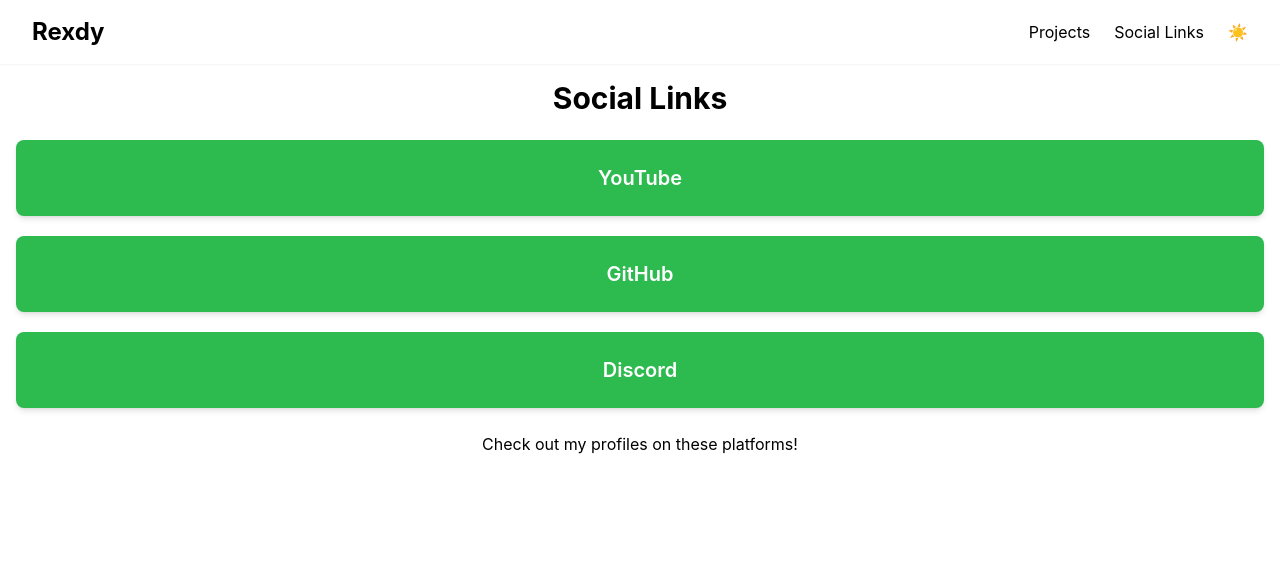
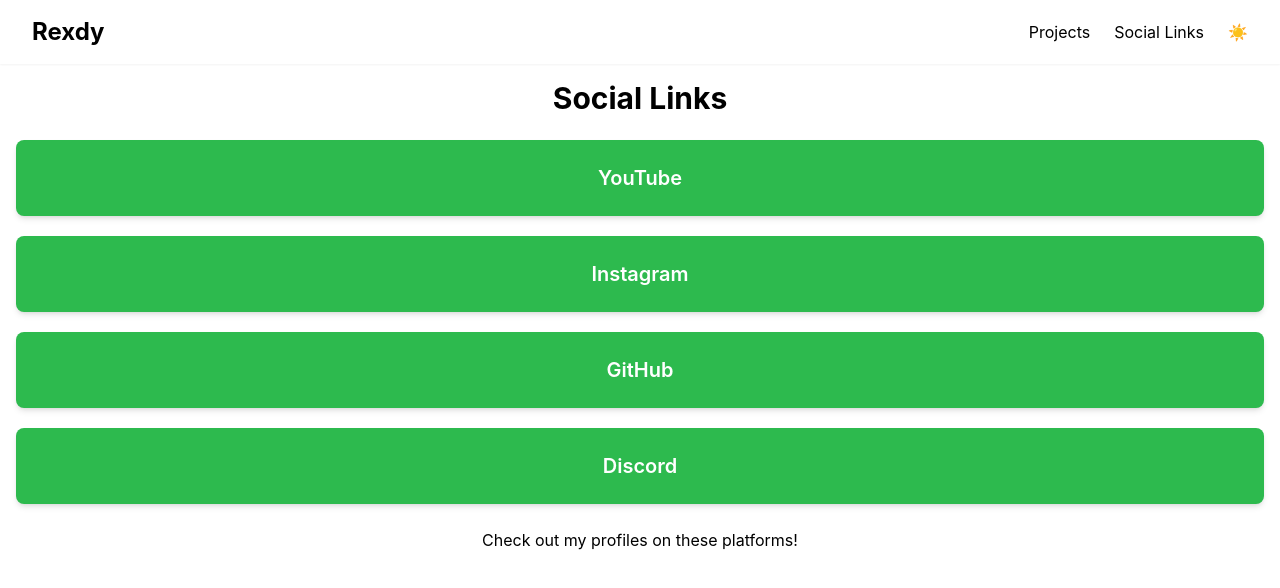
Before and after one commit to therexdy/rexdyweb, a React (Create React App) app: page /Socials in a window 1280 px wide. Shown: the top 588 px of the page. Built offline with nearby package versions, Linux system fonts and the light colour scheme; the HTML template or start-up script is replaced by a standard one.

Commit message:
navbar fix

```diff
--- a/src/components/NavBar.jsx
+++ b/src/components/NavBar.jsx
@@ -7,7 +7,7 @@
       <div className="max-w-7xl mx-auto px-4 sm:px-6 lg:px-8">
         <div className="flex justify-between h-16 items-center">
           <div className="flex-shrink-0 text-xl font-bold hover:text-text-rexdy-green">
-            <Link to="/" className="text-2xl hover:text-rexdy-green">Rexdy</Link>
+            <Link to="/rexdyweb" className="text-2xl hover:text-rexdy-green">Rexdy</Link>
           </div>
           <div className="md:flex space-x-6">
             <Link to="/Projects" className="hover:text-text-rexdy-green hidden lg:block">Projects</Link>
--- a/src/components/Socials.jsx
+++ b/src/components/Socials.jsx
@@ -2,6 +2,7 @@
 
 const socialMedia = [
     { name: 'YouTube', url: 'https://www.youtube.com/channel/UCkS41iYLqSq_N0RwIHmEhaA?sub_confirmation=1' },
+    { name: 'Instagram', url: 'https://www.instagram.com/rexdy.jpg/' },
     { name: 'GitHub', url: 'https://github.com/truerexdy' },
     { name: 'Discord', url: 'http://discord.gg/Qe8Zf2ySy2' }
   ];
```
